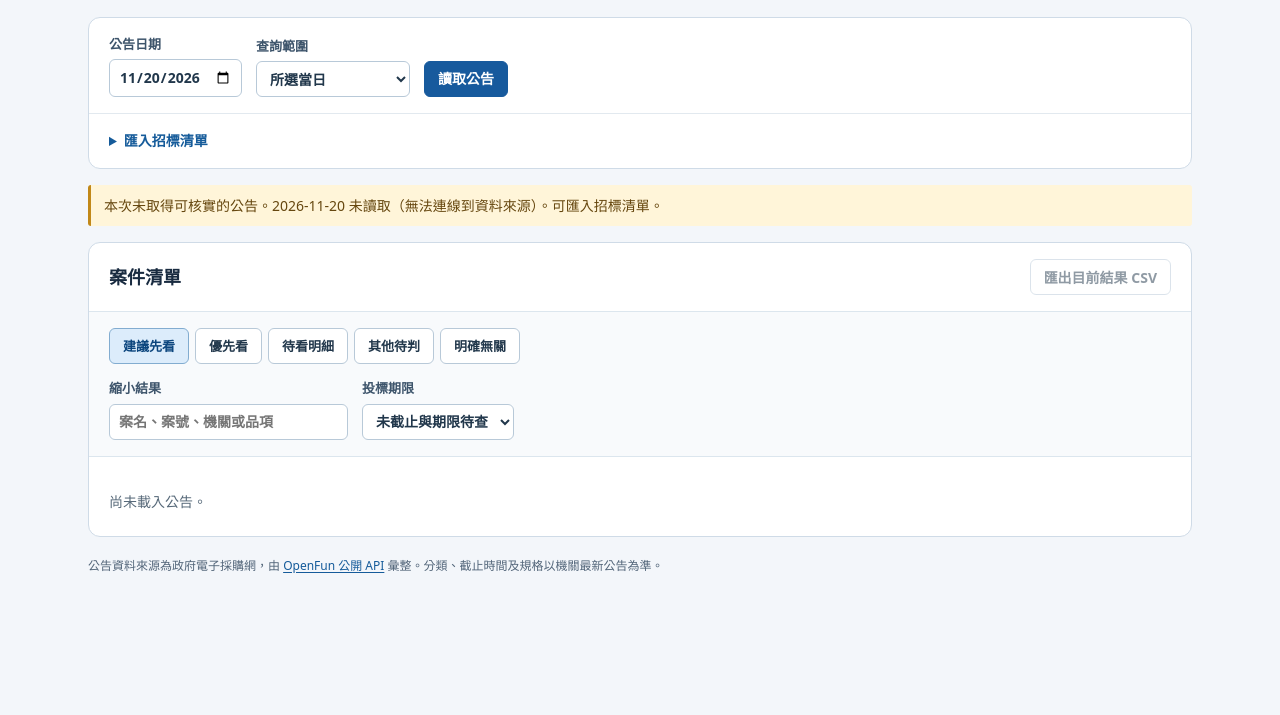
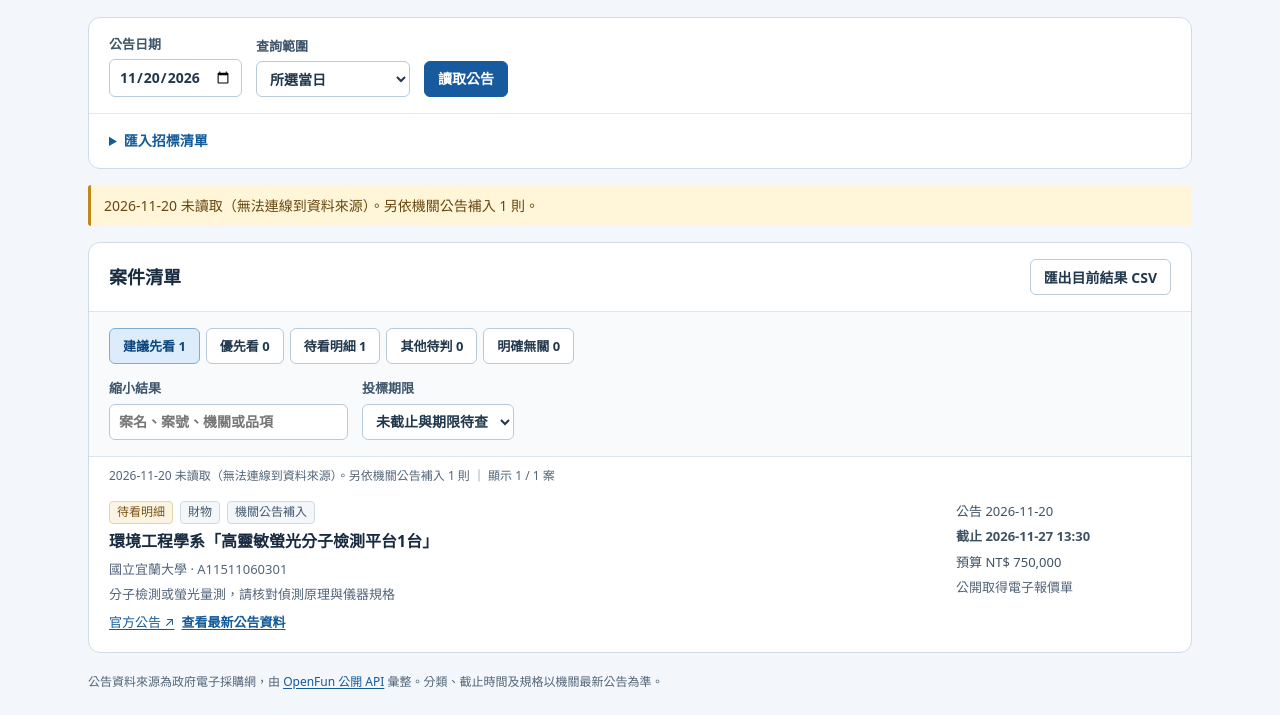
Before and after one commit to Neoly212/20260414-pcc-search, a plain HTML site: page tenders.html in a window 1280 px wide. Shown: the part 167-882 px from the top of the page. Before the commit the page ends 800 px from the top, so only its background shows below. Drawn offline with Linux system fonts and the light colour scheme; no server answers.

Commit message:
Include independently verified notices missing from the public date index

```diff
--- a/tender-data.js
+++ b/tender-data.js
@@ -92,6 +92,9 @@ export function classify(row) {
     return {tier:'review', why:'手術用顯微設備，請確認醫療產品線與服務授權', rank:1};
   }
   if (matches.length) return {tier:'priority', why:matches.join('、'), rank:0};
+  if (/(?:[螢熒荧]光|fluorescen\w*).{0,14}(?:分子|量測|檢測|偵測|定量|平台|分析|光譜|儀器|detect|analy|spectr)|(?:分子|molecular)\s*(?:檢測|偵測|定量|檢驗|detection|assay|sensing)/iu.test(label)) {
+    return {tier:'review', why:'分子檢測或螢光量測，請核對偵測原理與儀器規格', rank:1};
+  }
   if (possible.test(label)) return {tier:'review', why:'可能包含實驗室品項，請查看分項或規格', rank:1};
   if (unrelated.test(label)) return {tier:'excluded', why:'標的用途明確，與實驗室產品線關聯低', rank:4};
   if (researchBuyer.test([row.org,row.dept].join(' ')) && genericEquipment.test(label.trim())) {
--- /dev/null
+++ b/tender-supplements.js
@@ -0,0 +1,42 @@
+// Public notices checked against the procuring agency when absent from the date feed.
+const verified = [{
+  day: '2026-11-20', unit: '3.92.34', org: '國立宜蘭大學', job: 'A11511060301',
+  title: '環境工程學系「高靈敏螢光分子檢測平台1台」',
+  type: '公開取得電子報價單', category: '財物類 482',
+  deadline: '2026-11-27 13:30', budget: '750000',
+  filename: 'verified-71392762-01', items: '', dept: '',
+  official: 'https://web.pcc.gov.tw/tps/QueryTender/query/searchTenderDetail?pkPmsMain=NzEzOTI3NjI=',
+  fromOfficial: true
+}];
+
+export function reconcileNotices(rows, days) {
+  const combined = rows.slice();
+  let added = 0;
+  for (const notice of verified) {
+    if (!days.includes(notice.day)) continue;
+    const sameDay = rows.filter(r => r.job === notice.job && r.day === notice.day &&
+      (r.unit ? r.unit === notice.unit : r.org === notice.org));
+    if (!sameDay.length) {
+      combined.push(notice);
+      added++;
+    } else if (sameDay.length === 1) {
+      const row = sameDay[0];
+      // Fill blanks only on the matching original invitation. Amendments and closures stand alone.
+      if (row.title === notice.title && !/更正|撤|停|決標|流標|廢標|補充|延期|重招/.test(row.type) &&
+          row.type.includes(notice.type)) {
+        combined[combined.indexOf(row)] = {
+          ...row, official: row.official || notice.official, deadline: row.deadline || notice.deadline,
+          budget: row.budget || notice.budget, category: row.category || notice.category
+        };
+      }
+    }
+  }
+  return {rows: combined, added};
+}
+
+export function publicDateUrl(day) {
+  const [year, month, date] = day.split('-').map(Number);
+  const url = new URL('https://www.taiwanbuying.com.tw/Query_Dateaction.ASP');
+  url.search = new URLSearchParams({yy: String(year - 1911), mm: String(month), dd: String(date)});
+  return url.href;
+}
--- a/tenders.html
+++ b/tenders.html
@@ -6,7 +6,7 @@
   <meta name="theme-color" content="#173967">
   <title>招標追蹤｜採購情報系統</title>
   <link rel="stylesheet" href="./tenders.css">
-  <script type="module" src="./tenders.js?v=20261119-2"></script>
+  <script type="module" src="./tenders.js?v=20261120-1"></script>
 </head>
 <body>
   <header class="top"><div class="top-inner">
--- a/tenders.js
+++ b/tenders.js
@@ -1,9 +1,11 @@
-import {api, casesFrom, csvFor, dateText, dayOffset, importTable, normalize, officialUrl, taipeiDay, tierLabels, versionKey} from './tender-data.js?v=20261119-2';
+import {api, casesFrom, csvFor, dateText, dayOffset, importTable, normalize, officialUrl, taipeiDay, tierLabels, versionKey} from './tender-data.js?v=20261120-1';
+import {publicDateUrl, reconcileNotices} from './tender-supplements.js?v=20261120-1';
 
 const byId = id => document.getElementById(id);
 const cacheKey = 'pcc-tenders-last-v1';
 const perPage = 40;
 let notices = [], filtered = [], tier = 'focus', limit = perPage;
+let sourceDays = [];
 let description = '', loaded = false, activeQuery = null, revision = 0, pastedTable = null, lastLiveAt = 0;
 const detailState = new Map();
 
@@ -51,14 +53,18 @@ async function jsonAt(endpoint, params, signal) {
 function cache() {
   if (!loaded) return;
   try {
-    const data = JSON.stringify({notices, description, savedAt:new Date().toISOString(), lastLiveAt});
+    const data = JSON.stringify({notices, sourceDays, description, savedAt:new Date().toISOString(), lastLiveAt});
     if (data.length < 1600000) localStorage.setItem(cacheKey, data);
   } catch { /* Storage is optional, including in private browsing. */ }
 }
-function replace(rows, source) {
+function replace(rows, source, days = []) {
   revision++; detailState.clear();
-  notices = rows; description = source; loaded = true; limit = perPage;
+  notices = rows; sourceDays = days; description = source; loaded = true; limit = perPage;
   render(); cache();
+}
+
+function currentCases() {
+  return casesFrom(reconcileNotices(notices, sourceDays).rows);
 }
 
 byId('query').addEventListener('submit', async event => {
@@ -97,9 +103,11 @@ byId('query').addEventListener('submit', async event => {
       if (missed.length) notes.push(missed.join('、') + ' 未讀取（' + interruption + '）');
       if (invalid) notes.push(invalid + ' 則缺少日期、案名或類型，未能判讀');
       const scope = checked.length ? 'OpenFun · ' + (checked.length === 1 ? checked[0] : checked.at(-1) + ' 至 ' + checked[0]) + ' · 已讀 ' + checked.length + '/' + span + ' 天，共 ' + fetched.length.toLocaleString() + ' 則各類公告' : '';
-      if (checked.length) {
-        lastLiveAt = span === 1 && end === taipeiDay() && !notes.length ? Date.now() : 0;
-        replace(fetched, [scope, ...notes].join('。'));
+      const added = reconcileNotices(fetched, dates).added;
+      if (checked.length || added) {
+        lastLiveAt = checked.length === 1 && span === 1 && end === taipeiDay() && !notes.length ? Date.now() : 0;
+        const supplement = added ? '另依機關公告補入 ' + added + ' 則' : '';
+        replace(fetched, [scope, ...notes, supplement].filter(Boolean).join('。'), dates);
         status(description + '。', !!notes.length);
       } else {
         status('本次未取得可核實的公告。' + notes.join('。') + '。可匯入招標清單。' + (loaded ? '下方仍顯示先前清單。' : ''), true);
@@ -124,7 +132,7 @@ async function readDetails(row) {
     notices = [...merged.values()];
     detailState.set(row.key, {message:'已讀取歷次公告。'});
     cache();
-    if (!casesFrom(notices).some(item => item.key === row.key)) status('已依後續公告更新「' + row.title + '」，該案已移出財物招標清單。');
+    if (!currentCases().some(item => item.key === row.key)) status('已依後續公告更新「' + row.title + '」，該案已移出財物招標清單。');
   } catch (error) {
     if (atRevision === revision) detailState.set(row.key, {message:error.message + '，可稍後重試。'});
   } finally { if (atRevision === revision) render(); }
@@ -138,6 +146,7 @@ function caseCard(row) {
   main.append(tags, node('h3',row.title), node('p',[row.org, row.dept, row.job].filter(Boolean).join(' · ')), node('small',row.why));
   const links = node('div', undefined, 'case-links');
   if (row.official) links.append(link('官方公告 ↗', row.official));
+  if (row.fromOfficial) tags.append(node('span','機關公告補入','tag'));
   const state = detailState.get(row.key);
   if (row.unit && row.job) {
     const btn = node('button', state?.busy ? '讀取中…' : '查看最新公告資料');
@@ -168,7 +177,7 @@ function caseCard(row) {
 function render() {
   const term = byId('search').value.trim().toLowerCase().replaceAll('台','臺');
   const validity = byId('validity').value;
-  const items = casesFrom(notices).filter(row => {
+  const items = currentCases().filter(row => {
     if (validity === 'open' && row.state !== '未截止') return false;
     if (validity === 'possible' && row.state === '已截止') return false;
     return !term || [row.title,row.org,row.job,row.why,row.items].join(' ').toLowerCase().replaceAll('台','臺').includes(term);
@@ -181,7 +190,11 @@ function render() {
   filtered = items.filter(row => subset(row,tier));
   const displayed = filtered.slice(0,limit), container = byId('rows');
   container.replaceChildren(...displayed.map(caseCard));
-  if (!displayed.length) container.append(node('p', loaded ? '這份清單中沒有符合目前篩選的案件。' : '尚未載入公告。','empty'));
+  if (!displayed.length) {
+    const empty = node('p', loaded ? '這份清單中沒有符合目前篩選的案件。' : '尚未載入公告。','empty');
+    if (sourceDays.length) empty.append(' ', link('核對 ' + sourceDays[0] + ' 其他來源的招標清單 ↗', publicDateUrl(sourceDays[0])));
+    container.append(empty);
+  }
   byId('count').textContent = loaded ? description + ' ｜ 顯示 ' + displayed.length + ' / ' + filtered.length + ' 案' : '';
   byId('more-wrap').hidden = filtered.length <= limit;
   byId('export-btn').disabled = !filtered.length;
@@ -248,9 +261,10 @@ function importRows(input) {
 byId('day').value = byId('day').max = taipeiDay();
 try {
   const last = JSON.parse(localStorage.getItem(cacheKey) || 'null');
-  if (last?.notices?.length && last.description && last.savedAt && last.notices.every(r => typeof r.title === 'string' && typeof r.filename === 'string')) {
+  if (Array.isArray(last?.notices) && last.description && last.savedAt && last.notices.every(r => typeof r.title === 'string' && typeof r.filename === 'string')) {
     notices = last.notices.map(r => ({...r, official:officialUrl(r.official)})); description = last.description; loaded = true;
-    lastLiveAt = Number(last.lastLiveAt) || 0;
+    sourceDays = Array.isArray(last.sourceDays) ? last.sourceDays.filter(day => typeof day === 'string' && day.length === 10 && dateText(day) === day) : [];
+    lastLiveAt = sourceDays.length ? Number(last.lastLiveAt) || 0 : 0;
     status('顯示此裝置上次的清單（' + taipeiDay(new Date(last.savedAt)) + ' 儲存）。可按「讀取公告」更新。');
   }
 } catch { /* A missing or outdated saved view never prevents a fresh search. */ }
```
